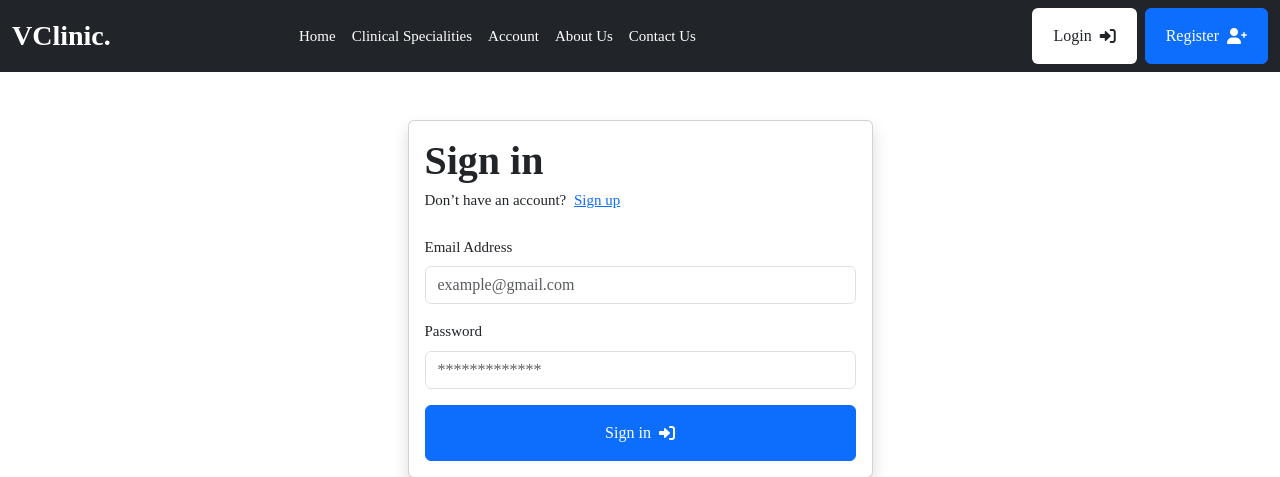
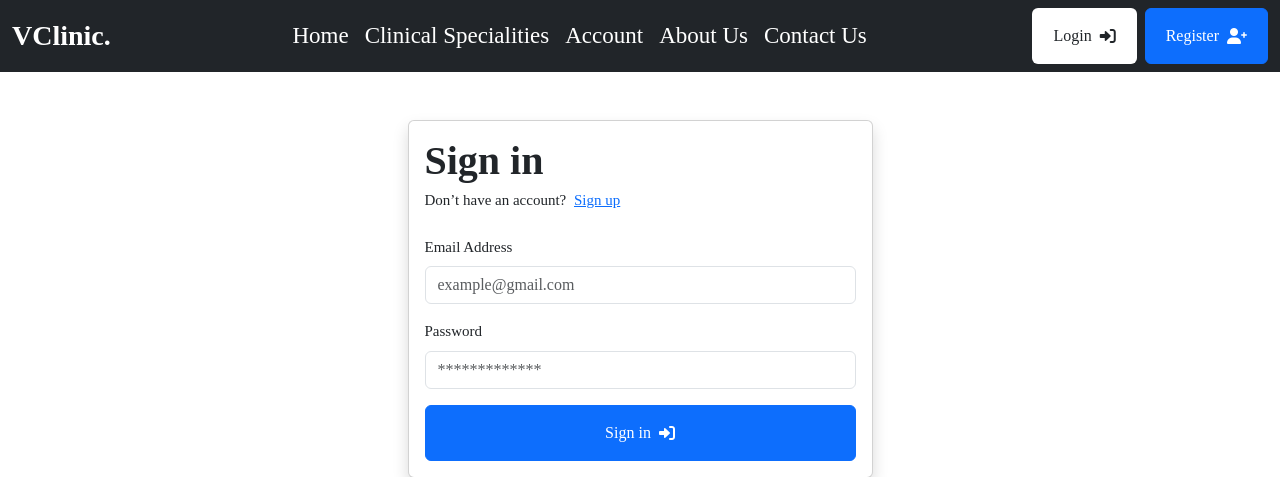
Before and after one commit to Hana00661/Hospital_management_system, a Django app: page /auth/sign-in/?next=/doctor/ in a window 1280 px wide. Shown: the top 477 px of the page. Run offline with Django 4.2, Linux system fonts and the light colour scheme; parts of the project's set-up code (start-up, migrations or seed data) failed here and were passed over.

Commit message:
modify the navbar elemnt and style

```diff
--- a/static/assets/css/style.css
+++ b/static/assets/css/style.css
@@ -67,3 +67,11 @@
     transition: all 1300ms cubic-bezier(0.19, 1, 0.22, 1);
     opacity: 0.25;
 }
+
+#content {
+    font-size: 23px;
+}
+
+#nav-list {
+    justify-content: space-around;
+}
--- a/templates/partials/base.html
+++ b/templates/partials/base.html
@@ -23,8 +23,8 @@
                 </button>
 
                 <div class="collapse navbar-collapse" id="navbarSupportedContent">
-                    <div class="mx-auto">
-                        <ul class="navbar-nav me-auto mb-2 mb-lg-0">
+                    <div class="ms-auto" id="content">
+                        <ul class="navbar-nav me-auto mb-2 mb-lg-0" id="nav-list">
                             <li class="nav-item">
                                 <a class="nav-link active" aria-current="page" href="/">Home</a>
                             </li>
@@ -32,7 +32,9 @@
                                 <a class="nav-link text-white" href="/#services" id="navbarDropdown" role="button" aria-expanded="false"> Clinical Specialities </a>
                             </li>
                             <li class="nav-item">
-                                {% if request.user.user_type == "Doctor" %}
+                                {% if not request.user.is_authenticated %}
+                                <a class="nav-link text-white" href="{% url 'userauthapp:sign-in' %}" aria-expanded="false">Account </a>
+                                {% elif request.user.user_type == "Doctor" %}
                                 <a class="nav-link text-white" href="{% url 'doctorapp:dashboard' %}" aria-expanded="false">Account </a>
                                 {% elif request.user.user_type == "Patient" %}
                                 <a class="nav-link text-white" href="{% url 'patientapp:dashboard' %}" aria-expanded="false">Account </a>
```
